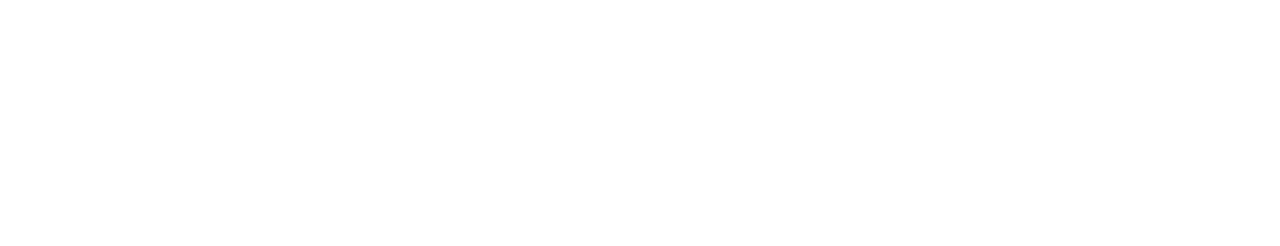
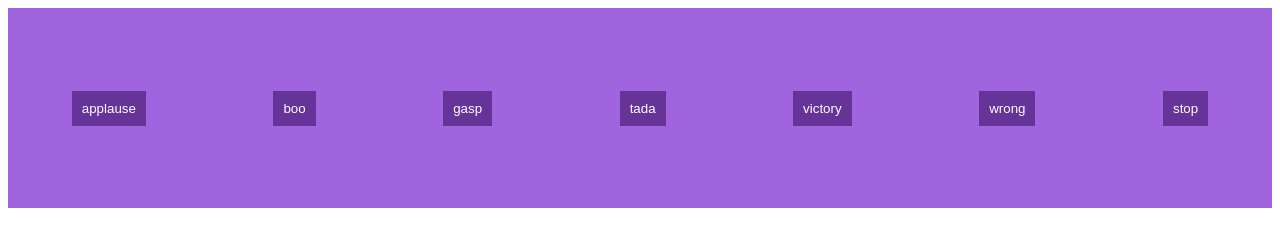
Before and after one commit to acciojob/Soundbar-Nishita0807, a website: page main.html in a window 1280 px wide. Drawn offline with Linux system fonts and the light colour scheme.

Commit message:
created a submission

```diff
--- a/main.html
+++ b/main.html
@@ -8,6 +8,17 @@
 
 <body>
 	<!-- the entire body must be written by student -->
+	<div id="buttons">
+		<button class="btn">applause</button>
+		<button class="btn">boo</button>
+		<button class="btn">gasp</button>
+		<button class="btn">tada</button>
+		<button class="btn">victory</button>
+		<button class="btn">wrong</button>
+		<button class="btn stop">stop</button>
+
+	</div>
+	 <audio id="audio"></audio>
     <script type="text/javascript" src="./script.js">
 </script>
 
--- a/styles.css
+++ b/styles.css
@@ -1 +1,16 @@
 /*  your css code here. If applicable */
+#buttons{
+	display:flex;
+	align-items:center;
+	justify-content:space-around;
+	background-color:#a164df;
+	width:auto;
+	height:200px;
+}
+
+.btn{
+	background-color:#663399;
+	color:white;
+	border:none;
+	padding:10px;
+}
```
